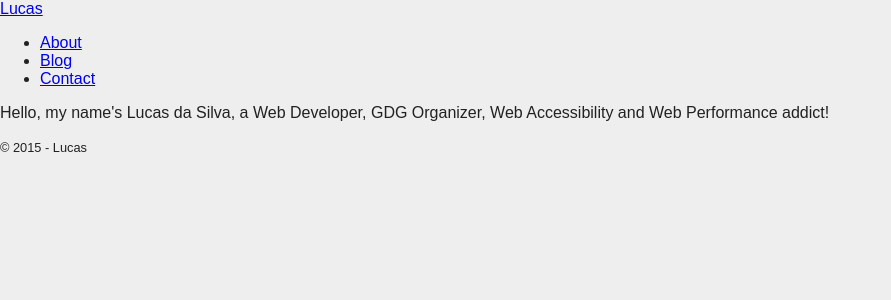
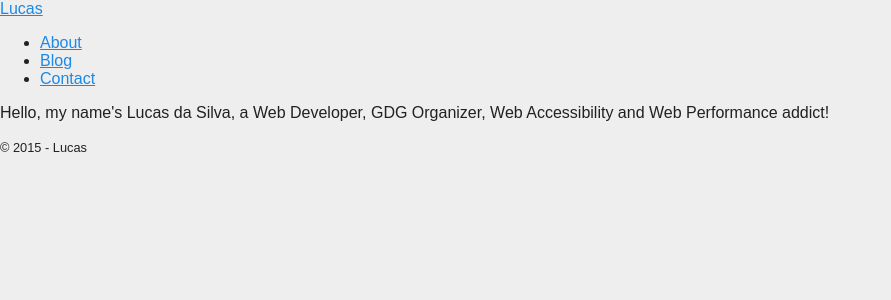
Before and after one commit to AgtLucas/the-legacy, a Jekyll site: the page built from index.html, in a window 1280 px wide. Shown: the top 300 px of the page, without its empty margins (0-891 px from the left). Built offline with Jekyll 4.4.1, drawn with Linux system fonts in a browser that asks for light colours.

Commit message:
Update colors

```diff
--- a/src/_sass/_base.scss
+++ b/src/_sass/_base.scss
@@ -2,3 +2,7 @@ body {
   background: $aww;
   color: $ablack;
 }
+
+a {
+  color: #1E88E5;
+}
```
Also changed, not shown: css/main.css (+1 -1 lines).
